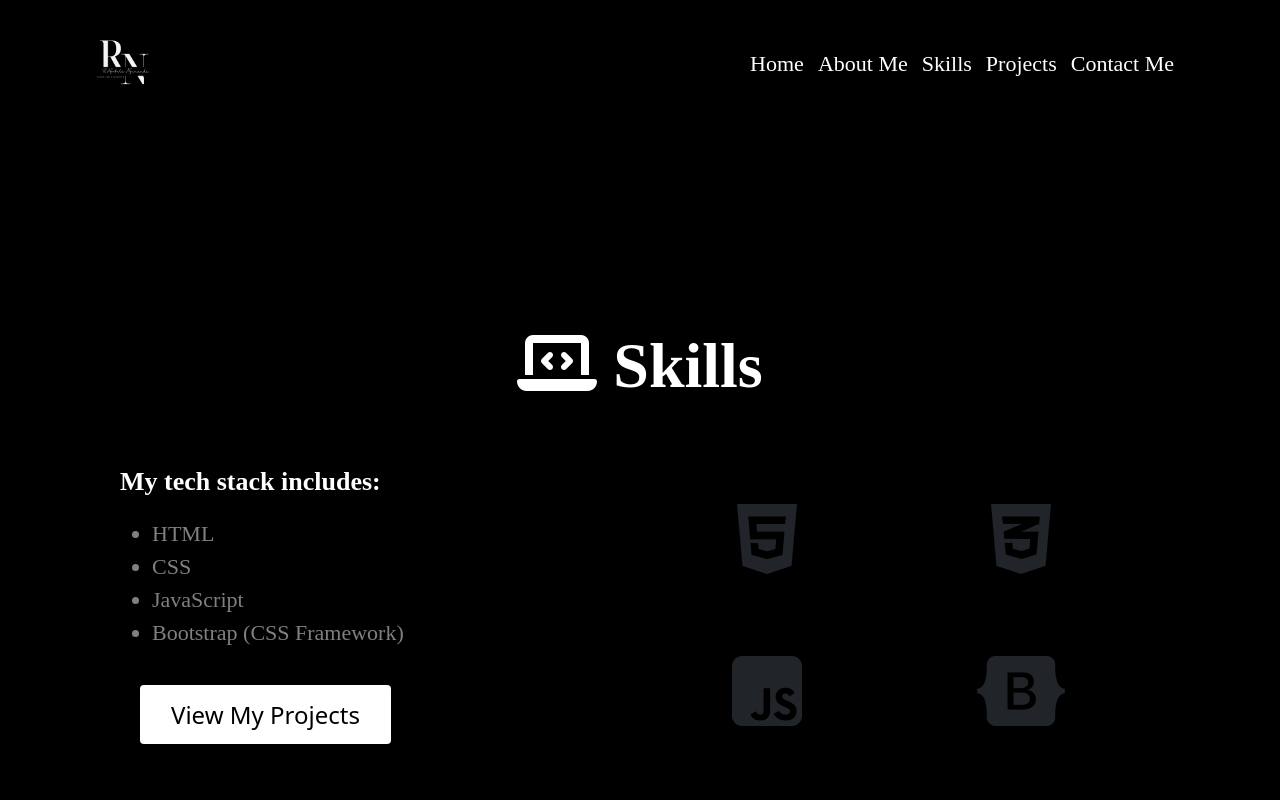
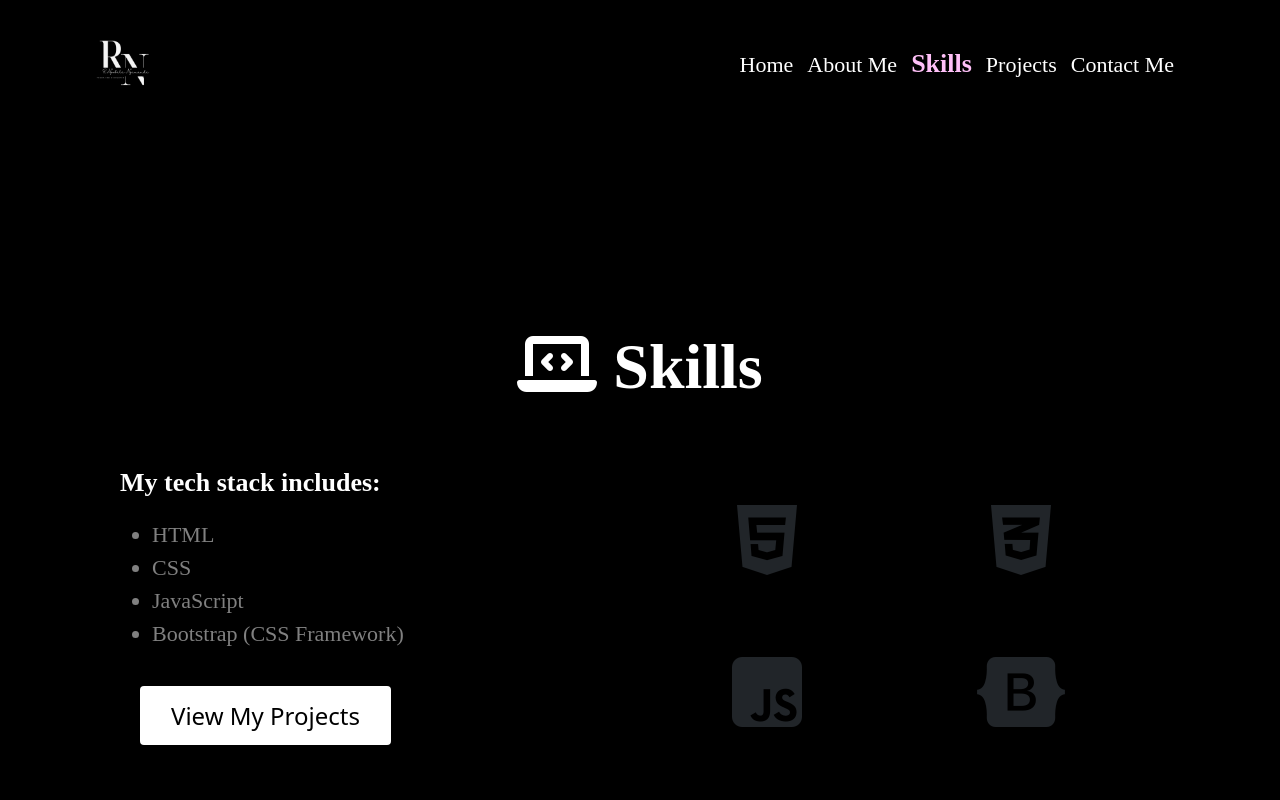
Before and after one commit to NqobileN/NqobileN.github.io, a plain HTML site: page tech-stack.html in a window 1280 px wide. Shown: the top 800 px of the page. Drawn offline with nearby package versions, Linux system fonts and the light colour scheme; a web font is replaced by a local one.

Commit message:
Update tech-stack.html

```diff
--- a/tech-stack.html
+++ b/tech-stack.html
@@ -39,7 +39,7 @@
         <ul class="p-4">
           <li><a href="/index.html" class="nav-link">Home</a></li>
           <li><a href="/about-me.html" class="nav-link">About Me</a></li>
-          <li><a href="/tech-stack.html" class="nav-link">Skills</a></li>
+          <li><a href="/tech-stack.html" class="nav-link active">Skills</a></li>
           <li>
             <a href="/work-projects.html" class="nav-link">Projects</a>
           </li>
```
